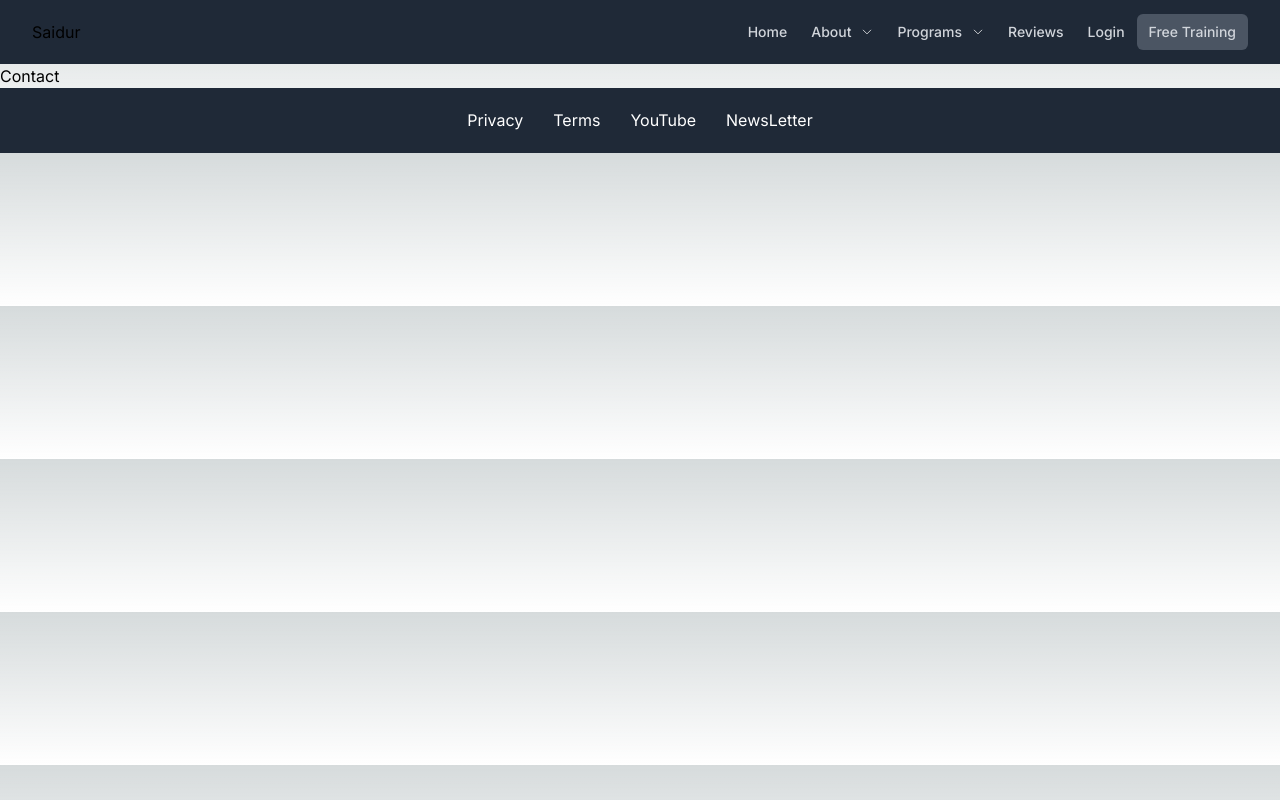
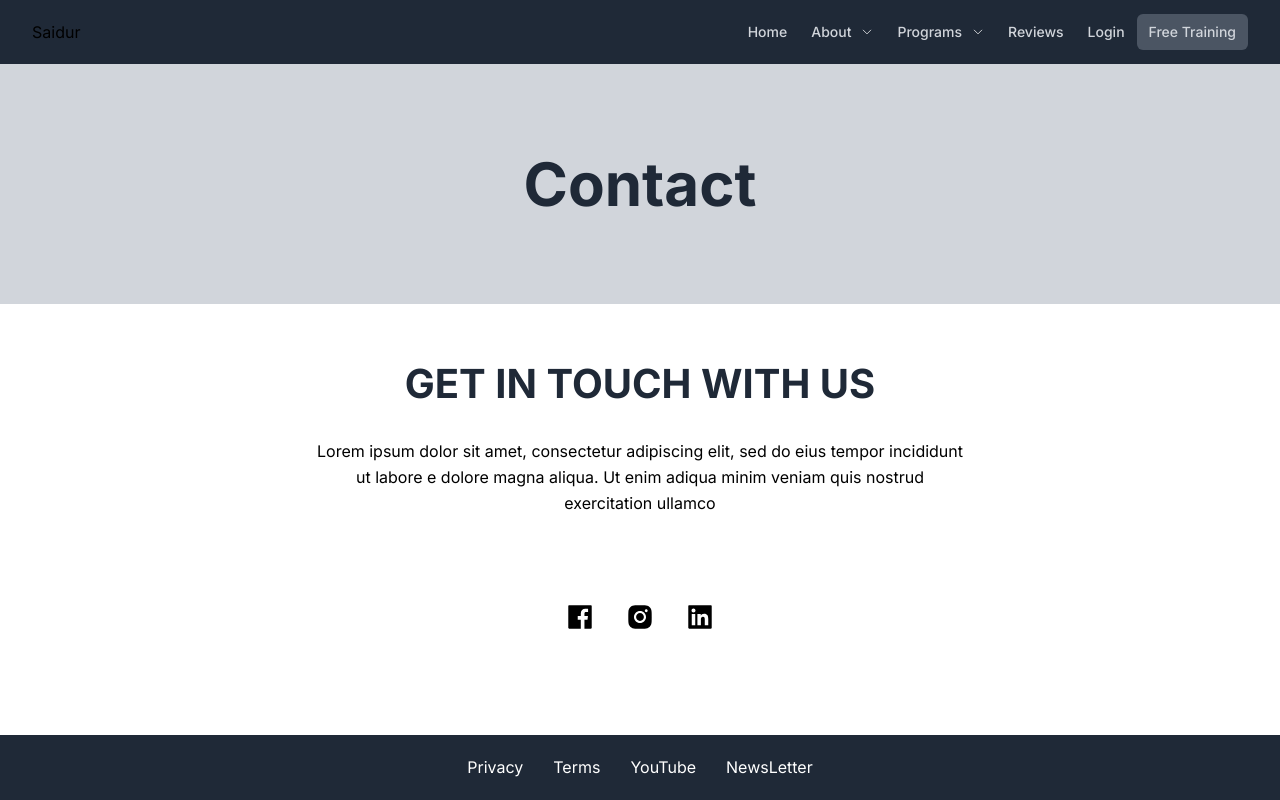
Before and after one commit to saidur1/saidurrahman, a Next.js app: page /contact in a window 1280 px wide. Built offline with nearby package versions, Linux system fonts and the light colour scheme.

Commit message:
free training lock ui developed

```diff
--- a/next.config.js
+++ b/next.config.js
@@ -1,8 +1,8 @@
 /** @type {import('next').NextConfig} */
 const nextConfig = {
     images: {
-        domains: ["https://tailwindui.com"]
-    }
-}
+        domains: ["https://tailwindui.com", "img.freepik.com"],
+    },
+};
 
-module.exports = nextConfig
+module.exports = nextConfig;
--- a/package.json
+++ b/package.json
@@ -14,6 +14,7 @@
     "next": "13.5.4",
     "react": "^18",
     "react-dom": "^18",
+    "react-icons": "^4.11.0",
     "react-player": "^2.13.0"
   },
   "devDependencies": {
--- a/src/app/(About)/contact/page.js
+++ b/src/app/(About)/contact/page.js
@@ -1,8 +1,45 @@
+import {
+    AiFillFacebook,
+    AiFillInstagram,
+    AiFillLinkedin,
+} from "react-icons/ai";
 
 const Contact = () => {
-  return (
-    <div>Contact</div>
-  )
-}
+    return (
+        <>
+            <section className="bg-white min-h-[calc(100vh-129px)] mx-auto">
+                <div className="w-full min-h-[30vh] bg-gray-300 flex items-center justify-center text-gray-800 font-bold text-[40px] md:text-[60px]">
+                    Contact
+                </div>
+                <section className="py-[50px]">
+                    <h2 className="mb-6 text-[32px] font-bold uppercase text-gray-800 sm:text-[40px] lg:text-[36px] xl:text-[40px] text-center">
+                        GET IN TOUCH WITH US
+                    </h2>
+                    <p className="text-center leading-relaxed mb-9 text-body-color max-w-[650px] mx-auto">
+                        Lorem ipsum dolor sit amet, consectetur adipiscing elit,
+                        sed do eius tempor incididunt ut labore e dolore magna
+                        aliqua. Ut enim adiqua minim veniam quis nostrud
+                        exercitation ullamco
+                    </p>
+                </section>
+                <section className="max-w-[500px] mx-auto flex justify-center gap-[30px]">
+                    <a href="#" className="group">
+                        <AiFillFacebook className="text-[30px] group-hover:scale-125 duration-300" />
+                    </a>
+                    <a href="#" className="group">
+                        <AiFillInstagram className="text-[30px] group-hover:scale-125 duration-300" />
+                    </a>
+                    <a
+                        href="https://www.linkedin.com/in/saidurrahmanorg/"
+                        className="group"
+                        target="_linkedIN"
+                    >
+                        <AiFillLinkedin className="text-[30px] group-hover:scale-125 duration-300" />
+                    </a>
+                </section>
+            </section>
+        </>
+    );
+};
 
-export default Contact
+export default Contact;
--- a/src/app/free_training/page.js
+++ b/src/app/free_training/page.js
@@ -1,8 +1,75 @@
+"use client";
+import Image from "next/image";
+import { useState } from "react";
 
 const FreeTraining = () => {
-  return (
-    <div>FreeTraining</div>
-  )
-}
+    const [name, setName] = useState("");
+    const [email, setEmail] = useState("");
+    const emailSubmit = (e) => {
+        e.preventDefault();
+        const email = e.target.email.value;
+        const name = e.target.name.value;
+        const data = { email, name };
+        console.log(data);
+    };
+    return (
+        <div className="min-h-[calc(100vh-129px)]">
+            <section className="container py-[50px]">
+                <h1 className="font-bold text-center text-[40px] md:text-[60px]">
+                    Join Our Exclusive Email List
+                </h1>
+                <p className="text-[18px] text-center text-red-500 font-medium">
+                    Free Identify Shifting Bootcamp upon Joining + 4 new bonuses
+                    every week!
+                </p>
+                <div className="flex flex-col md:flex-row justify-center gap-[30px] py-[50px]">
+                    <div>
+                        <Image
+                            src="https://img.freepik.com/free-vector/flat-design-english-lessons-youtube-thumbnail_23-2149287548.jpg?size=626&ext=jpg&ga=GA1.2.1223700389.1697031934&semt=ais"
+                            alt="thumbnail"
+                            width={500}
+                            height={500}
+                        />
+                    </div>
+                    <div>
+                        <h3 className="text-[30px] font-semibold text-gray-800">
+                            Access Exclusive Content
+                        </h3>
+                        <p className="text-[18px] text-gray-800 font-medium">
+                            Enter your name & email below to get immediate
+                            access!
+                        </p>
+                        <form
+                            className="mt-[20px] flex flex-col gap-[30px]"
+                            onSubmit={emailSubmit}
+                        >
+                            <input
+                                type="text"
+                                className="md:max-w-[400px] w-full shadow-[rgba(0,0,0,0.12)_0px_1px_3px,rgba(0,0,0,0.24)_0px_1px_2px] outline-none px-[12px] py-[6px] rounded-[4px] text-[18px]"
+                                name="name"
+                                placeholder="First Name"
+                                onChange={(e) => setName(e.target.value)}
+                            />
+                            <input
+                                type="email"
+                                className="md:max-w-[400px] w-full shadow-[rgba(0,0,0,0.12)_0px_1px_3px,rgba(0,0,0,0.24)_0px_1px_2px] outline-none px-[12px] py-[6px] rounded-[4px] text-[18px]"
+                                placeholder="Email"
+                                name="email"
+                                onChange={(e) => setEmail(e.target.value)}
+                                required
+                            />
+                            <input
+                                type="submit"
+                                value="Access Now"
+                                className="py-[14px] max-w-[200px] px-[56px] bg-red-500 text-white font-semibold text-[16px] leading-[26px] text-center disabled:bg-red-400"
+                                disabled={!name || !email}
+                            />
+                        </form>
+                    </div>
+                </div>
+            </section>
+        </div>
+    );
+};
 
-export default FreeTraining
+export default FreeTraining;
```
Also changed, not shown: 1 other file (tests, documents, lock files or other folders).
